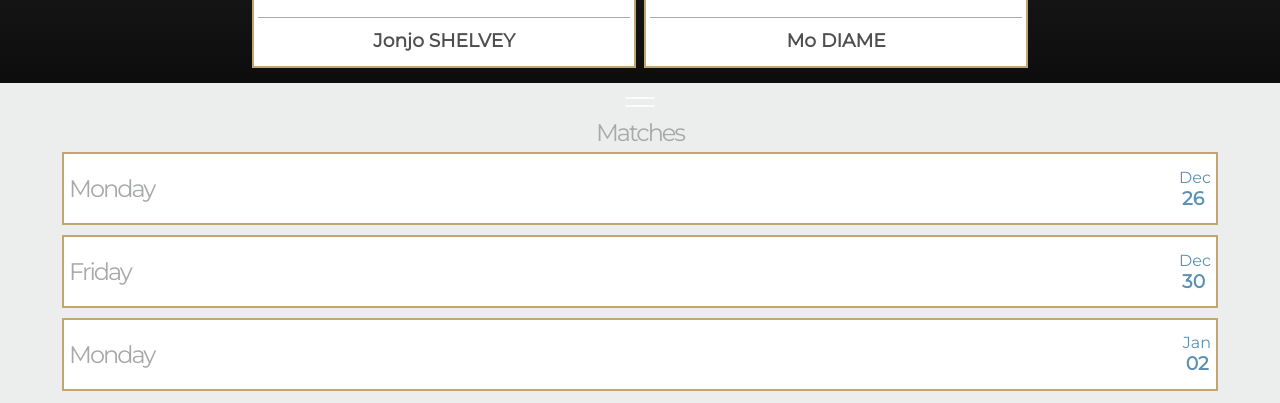
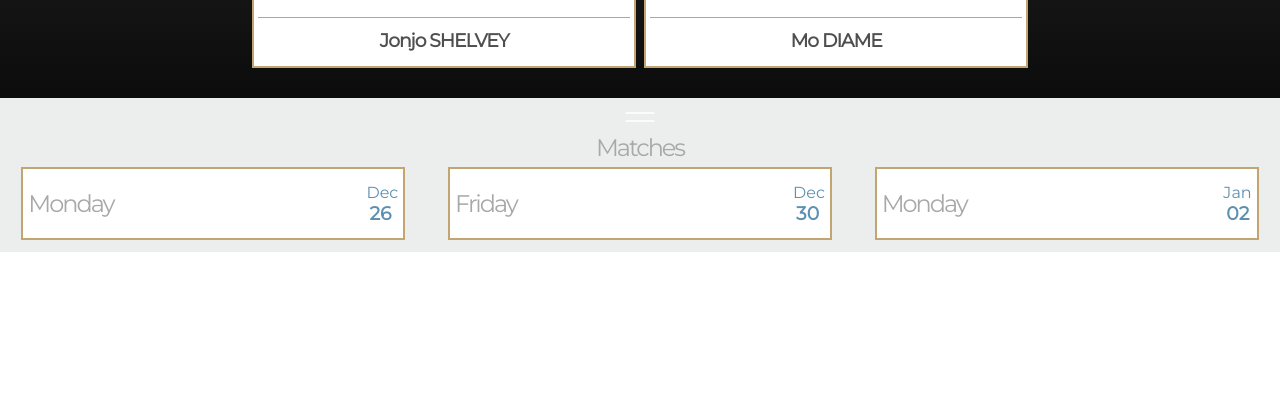
Before and after one commit to Mickyfen17/mf_SCC_Challenge2, a plain HTML site: page index.html in a window 1280 px wide. Shown: the part 561-964 px from the top of the page. After the commit the page ends 813 px from the top, so only its background shows below. Drawn offline with Linux system fonts and the light colour scheme.

Commit message:
Style fixture wrapper and alter cursors over svgs

```diff
--- a/main.css
+++ b/main.css
@@ -23,6 +23,7 @@ nav {
   float: left;
   margin: 7px;
   width: 25px;
+  cursor: pointer;
 }
 
 
@@ -39,10 +40,12 @@ nav {
 
 .bell {
   width: 25px;
+  cursor: pointer;
 }
 
 .nufc-logo {
   width: 25px;
+  cursor: pointer;
 }
 
 /*Banner Content*/
@@ -55,6 +58,7 @@ nav {
   width: 30px;
   height: 30px;
   margin: 5px 10px;
+  cursor: pointer;
 }
 
 .website-link-icons {
@@ -161,6 +165,7 @@ nav {
   height: 48px;
   margin: 0;
   line-height: 2.5;
+  letter-spacing: -1px;
   text-align: center;
   color: #4f4f4f;
   border-top: 1px solid #a7a9a8;
@@ -169,7 +174,7 @@ nav {
 /*Fixture Content*/
 
 .fixtures {
-  margin: 0 -8px 0 -8px;
+  margin: 15px -8px 0 -8px;
   padding-bottom: 2px;
   background: #eceeed;
 }
@@ -188,10 +193,16 @@ nav {
   font-weight: 400;
   color: #a7a9a8;
 }
+
+.dates-wrapper {
+  display: flex;
+  flex-wrap: wrap;
+}
 .dates {
   justify-content: space-between;
   display: flex;
   width: 90%;
+  max-width: 380px;
   align-items: center;
   margin: 0 auto 10px auto;
   background: #FFF;
@@ -234,4 +245,7 @@ nav {
   .nav-header {
     font-size: 1.5em;
   }
+  .dates {
+    width: 30%;
+  }
 }
```
